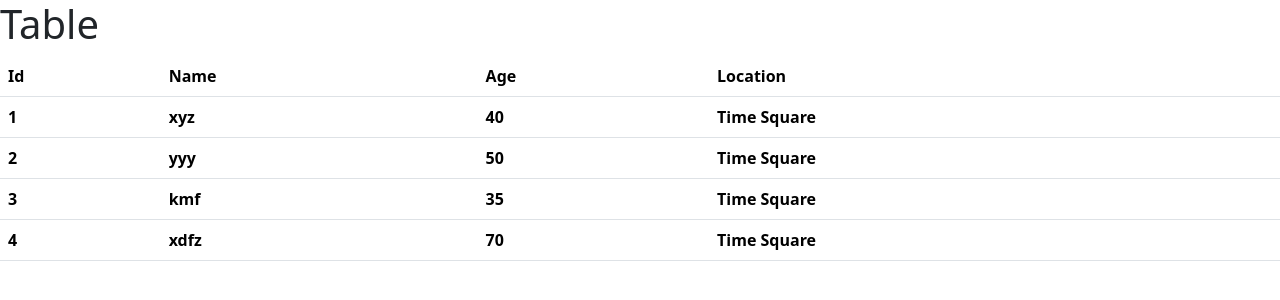
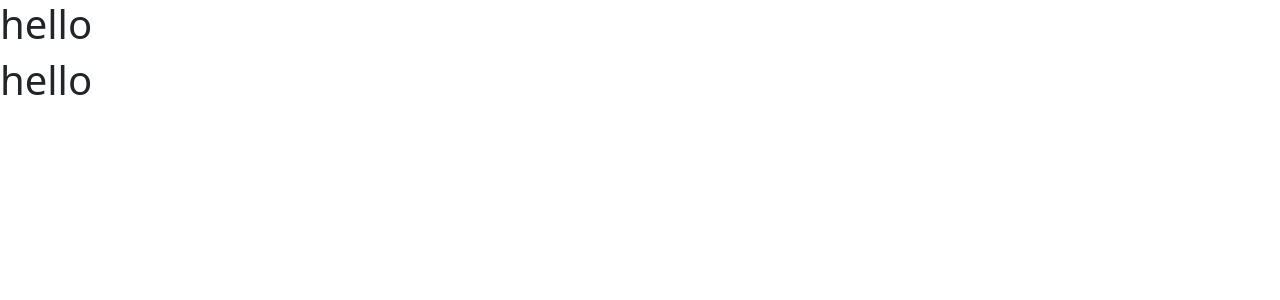
Before and after one commit to kartik9433/ReactjsProgress, a React (Vite) app: page / in a window 1280 px wide. Shown: the top 300 px of the page. Built offline with nearby package versions, Linux system fonts and the light colour scheme.

Commit message:
Fragment

```diff
--- a/src/App.jsx
+++ b/src/App.jsx
@@ -1,40 +1,12 @@
-import React from 'react'
-import Table from 'react-bootstrap/Table';
-
+import React,{Fragment} from 'react'
 
 function App() {
-  const tableData  = [
-    {id:1,name:"xyz",age:40,location:"Time Square"},
-    {id:2,name:"yyy",age:50,location:"Time Square"},
-    {id:3,name:"kmf",age:35,location:"Time Square"},
-    {id:4,name:"xdfz",age:70,location:"Time Square"}
-  ];
-  return (
-    <div>
-      <h1>Table</h1>
-        <Table>
-            <thead>
-                 <tr>
-                     <th>Id</th>
-                     <th>Name</th>
-                     <th>Age</th>
-                     <th>Location</th>
-                 </tr>
-            </thead>
-           <tbody>
-               {tableData.map((data,idx)=>(
-                  <tr key={idx}>
-                       <th>{data.id}</th>
-                       <th>{data.name}</th>
-                       <th>{data.age}</th>
-                       <th>{data.location}</th>
-                  </tr>
-               ))}
-           </tbody>
-        </Table>
-
-    </div>
-  )
+return(
+     <Fragment>
+       <h1>hello</h1>
+       <h1>hello</h1>
+     </Fragment>
+     )
 }
 
 export default App
```
